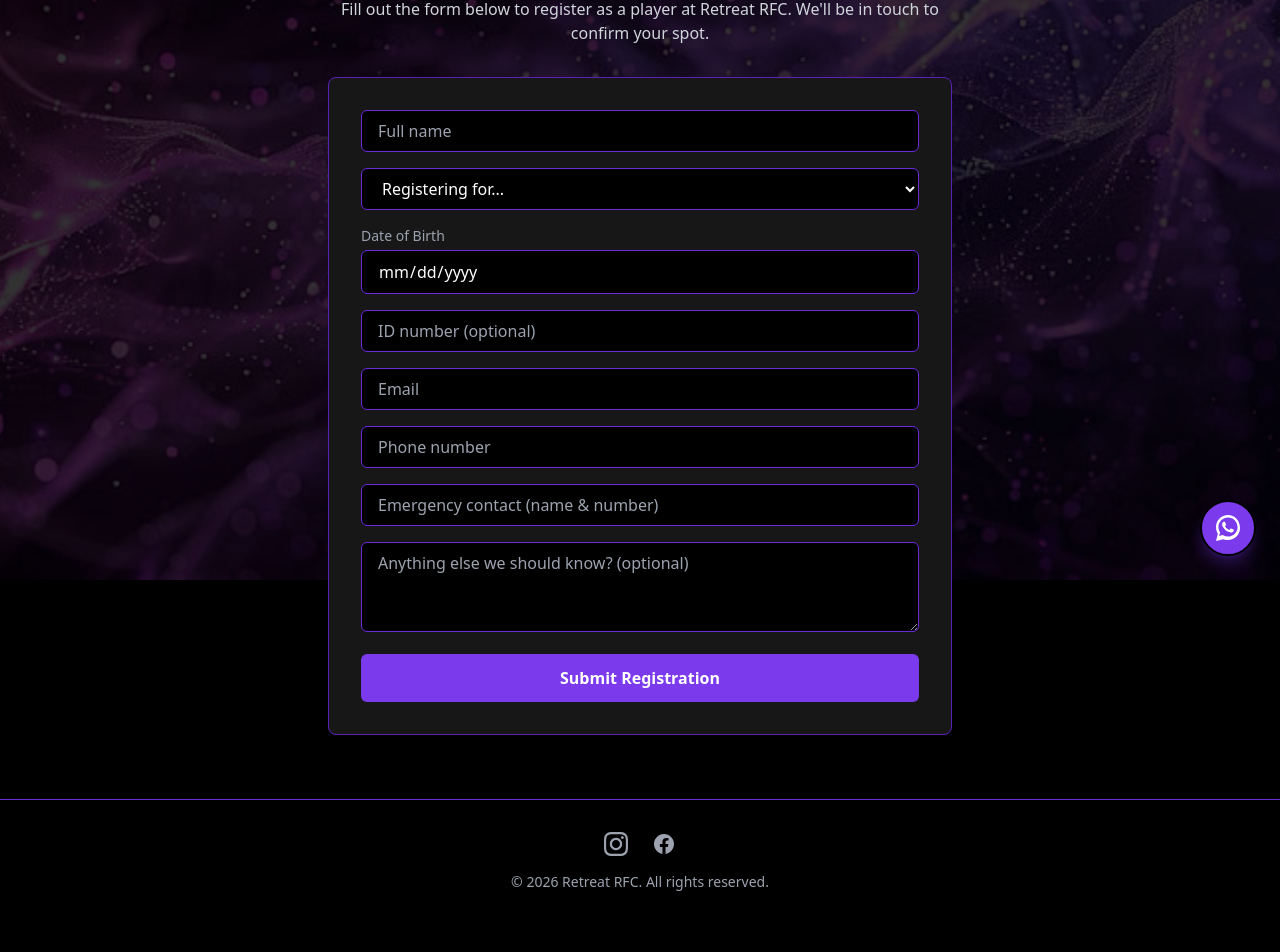
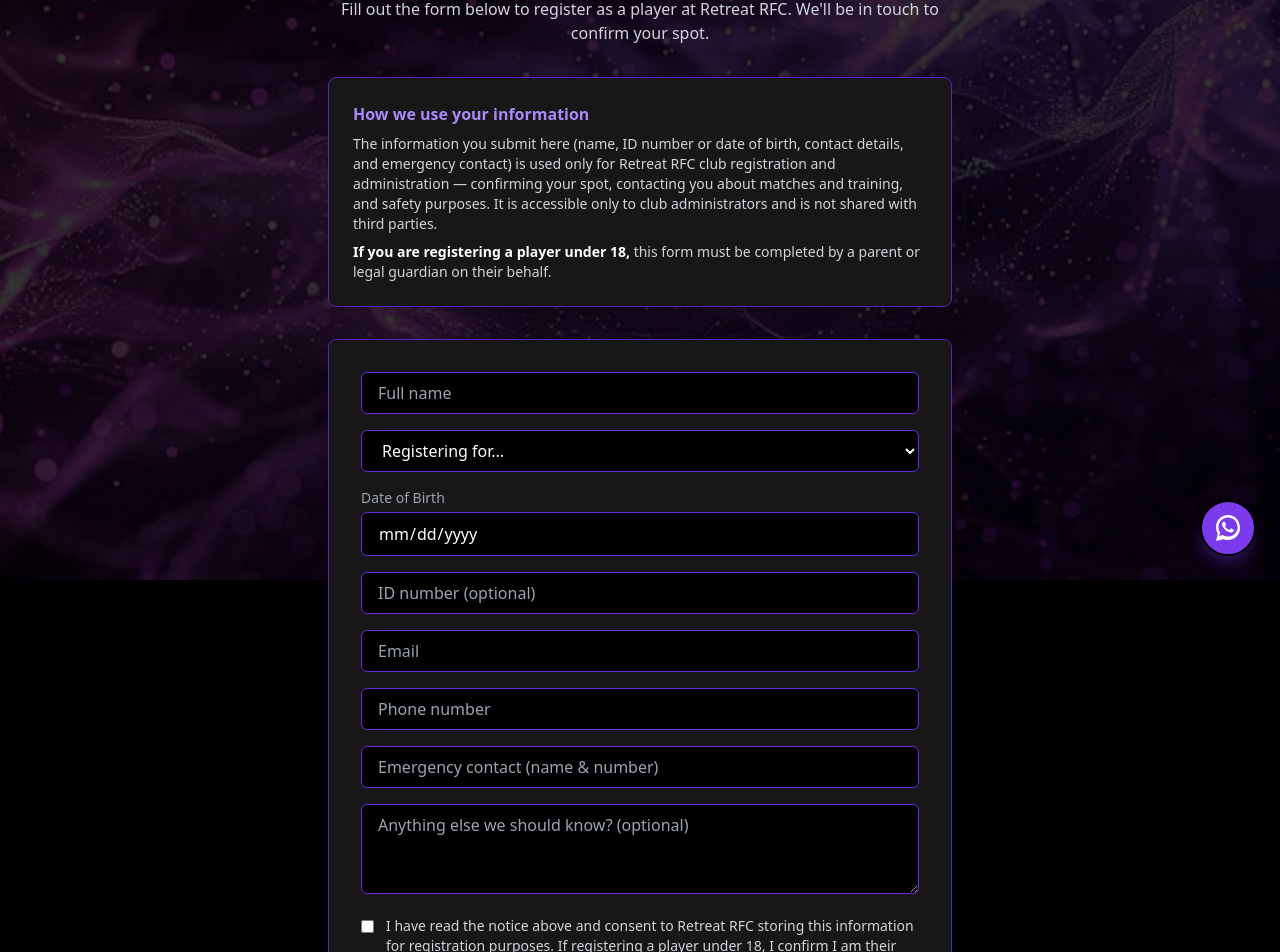
Before and after one commit to FergusonRevaldo25/retreatrfc-full, a Next.js app: page /register in a window 1280 px wide. Shown: the part 220-1172 px from the top of the page. Before the commit the page ends 1144 px from the top, so only its background shows below. Built offline with nearby package versions, Linux system fonts and the light colour scheme; no server answers.

Commit message:
notification banner made a few seconds longer and automatic and added consent tick box for popia

```diff
--- a/app/components/Register/RegistrationForm.tsx
+++ b/app/components/Register/RegistrationForm.tsx
@@ -22,6 +22,7 @@ async function submitRegistration(formData: FormData) {
   const phone = formData.get("phone") as string;
   const emergencyContact = formData.get("emergency_contact") as string;
   const notes = formData.get("notes") as string;
+  const consentGiven = formData.get("consent") === "on";
 
   const dob = new Date(dateOfBirth);
   const age = calculateAge(dob);
@@ -32,8 +33,8 @@ async function submitRegistration(formData: FormData) {
 
   const sql = neon(process.env.DATABASE_URL as string);
   await sql`
-    INSERT INTO registrations (full_name, category, id_number, date_of_birth, email, phone, emergency_contact, notes)
-    VALUES (${fullName}, ${category}, ${idNumber}, ${dateOfBirth}, ${email}, ${phone}, ${emergencyContact}, ${notes})
+    INSERT INTO registrations (full_name, category, id_number, date_of_birth, email, phone, emergency_contact, notes, consent_given)
+    VALUES (${fullName}, ${category}, ${idNumber}, ${dateOfBirth}, ${email}, ${phone}, ${emergencyContact}, ${notes}, ${consentGiven})
   `;
 
   await sendEmailNotification(
@@ -46,6 +47,7 @@ async function submitRegistration(formData: FormData) {
       <p><strong>Phone:</strong> ${phone}</p>
       <p><strong>Emergency Contact:</strong> ${emergencyContact}</p>
       ${notes ? `<p><strong>Notes:</strong> ${notes}</p>` : ""}
+      <p><strong>Consent given:</strong> ${consentGiven ? "Yes" : "No"}</p>
     `
   );
 
@@ -125,6 +127,20 @@ export default function RegistrationForm() {
         className="w-full bg-black border border-purple-700 rounded-md px-4 py-2 text-white"
       />
 
+      <label className="flex items-start gap-3 text-sm text-gray-300">
+        <input
+          type="checkbox"
+          name="consent"
+          required
+          className="mt-1"
+        />
+        <span>
+          I have read the notice above and consent to Retreat RFC storing
+          this information for registration purposes. If registering a
+          player under 18, I confirm I am their parent or legal guardian.
+        </span>
+      </label>
+
       <button
         type="submit"
         className="w-full bg-purple-600 hover:bg-purple-500 transition-colors py-3 rounded-md font-semibold"
--- a/app/components/Shared/Banner.tsx
+++ b/app/components/Shared/Banner.tsx
@@ -1,6 +1,6 @@
 "use client";
 
-import { useEffect, useState } from "react";
+import { useEffect, useState, useRef } from "react";
 
 export default function Banner({
   type,
@@ -10,9 +10,14 @@ export default function Banner({
   message: string;
 }) {
   const [visible, setVisible] = useState(true);
+  const ref = useRef<HTMLDivElement>(null);
 
   useEffect(() => {
-    const timer = setTimeout(() => setVisible(false), 5000);
+    // Scroll the banner into view so the person doesn't have to
+    // manually scroll up after submitting a long form.
+    ref.current?.scrollIntoView({ behavior: "smooth", block: "start" });
+
+    const timer = setTimeout(() => setVisible(false), 8000);
     return () => clearTimeout(timer);
   }, []);
 
@@ -25,6 +30,7 @@ export default function Banner({
 
   return (
     <div
+      ref={ref}
       className={`border rounded-md px-6 py-4 mb-8 text-center transition-opacity duration-500 ${styles}`}
     >
       {message}
--- a/app/register/page.tsx
+++ b/app/register/page.tsx
@@ -32,6 +32,28 @@ export default function RegisterPage({
         />
       )}
 
+      {/* Privacy notice */}
+      <div className="border border-purple-800 rounded-lg bg-neutral-900 p-6 mb-8 text-sm text-gray-300 space-y-2">
+        <h2 className="text-purple-400 font-semibold text-base mb-2">
+          How we use your information
+        </h2>
+        <p>
+          The information you submit here (name, ID number or date of
+          birth, contact details, and emergency contact) is used only for
+          Retreat RFC club registration and administration — confirming
+          your spot, contacting you about matches and training, and safety
+          purposes. It is accessible only to club administrators and is not
+          shared with third parties.
+        </p>
+        <p>
+          <strong className="text-white">
+            If you are registering a player under 18,
+          </strong>{" "}
+          this form must be completed by a parent or legal guardian on
+          their behalf.
+        </p>
+      </div>
+
       <RegistrationForm />
     </div>
   );
```
